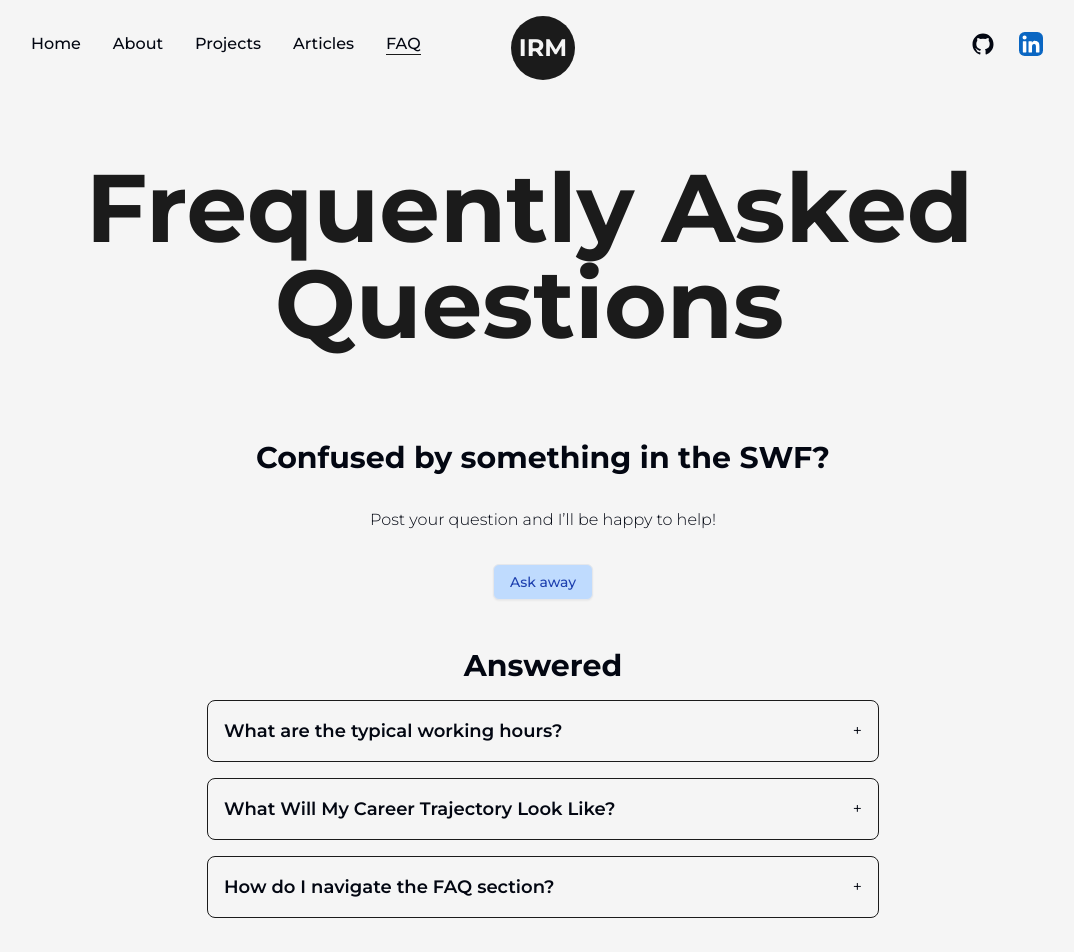
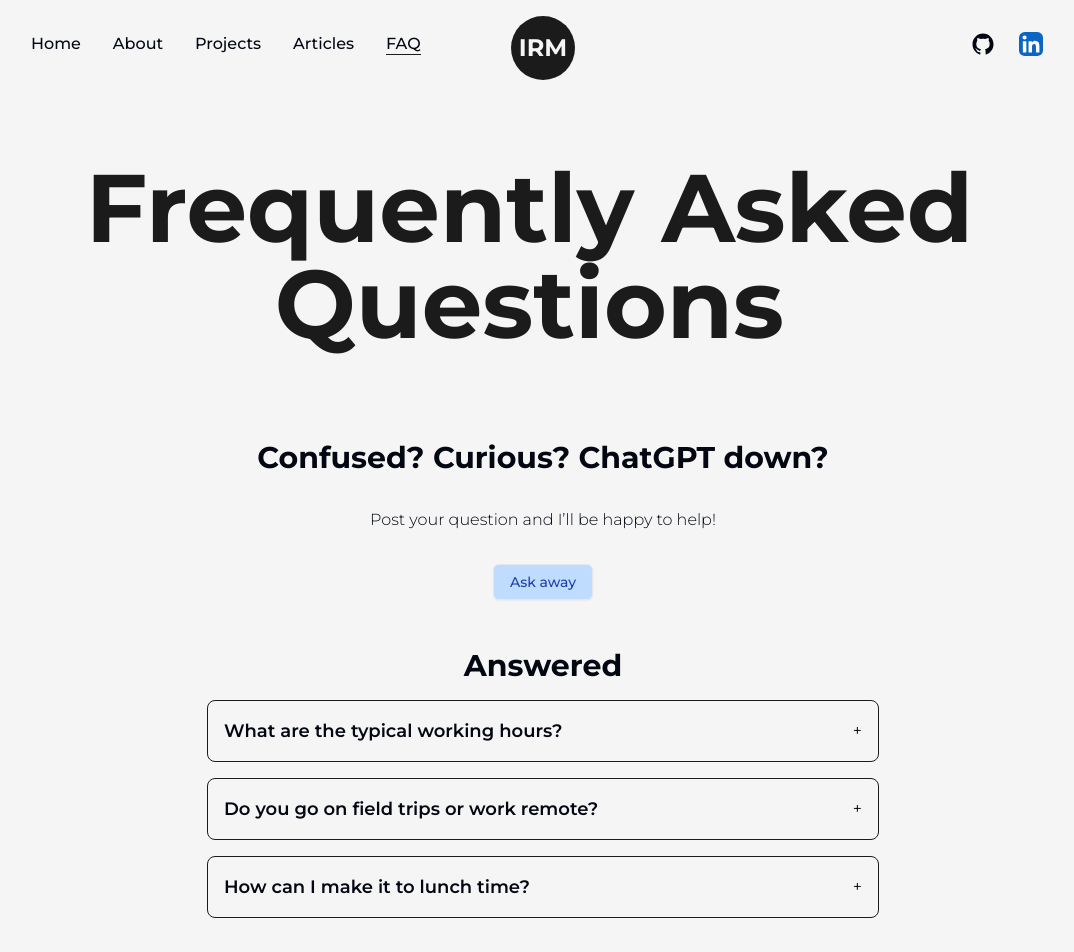
Before and after one commit to ir-acc-dev/PortfolioWebsite, a Next.js app: page /faq in a window 1280 px wide. Shown: the top 952 px of the page, without its empty margins (97-1171 px from the left). Built offline with nearby package versions, Linux system fonts and the light colour scheme; no server answers.

Commit message:
updated faq section

```diff
--- a/src/pages/faq.js
+++ b/src/pages/faq.js
@@ -152,7 +152,7 @@ const Faq = () => {
 
 
                     {/*QUESTION CREATION SECTION*/}
-                    <h2 className="text-3xl font-bold text-center my-8">Confused by something in the SWF? </h2>
+                    <h2 className="text-3xl font-bold text-center my-8">Confused? Curious? ChatGPT down? </h2>
                     <h2 className="text-1xl font-light text-center my-8">Post your question and I’ll be happy to help!</h2>
                     <div className="flex justify-center my-4">
                         <Button onClick={handleAsk} variant="outline"
@@ -183,15 +183,15 @@ const Faq = () => {
                     <ul className="w-full max-w-2xl mx-auto">
                         <FaqItem
                             question="What are the typical working hours?"
-                            answer="Our working hours are 9 am to 5 pm, Monday through Friday."
+                            answer="0830 to whenever Curt decides to have mercy on us (around 1700)"
                         />
                         <FaqItem
-                            question="What Will My Career Trajectory Look Like?"
-                            answer="We provide multiple paths to career advancement. Based on your interests and skills, there are several roles you can grow into."
+                            question="Do you go on field trips or work remote?"
+                            answer="No"
                         />
                         <FaqItem
-                            question="How do I navigate the FAQ section?"
-                            answer="Simply click on any question to view the answer. If you don’t find your answer here, feel free to ask!"
+                            question="How can I make it to lunch time?"
+                            answer="Take initiative of your own learning"
                         />
                     </ul>
 
--- a/src/pages/index.js
+++ b/src/pages/index.js
@@ -47,7 +47,7 @@ export default function Home() {
                         </Link>
 
                         <Link
-                            href='mailto:irishm.1102@gmail.com'
+                            href='mailto:irish.r.manalang.mil@swf.army.mil'
                             target={"_blank"}
                             className='ml-4 text-lg font-medium capitalize text-dark underline md:text-base'
                         >
```
